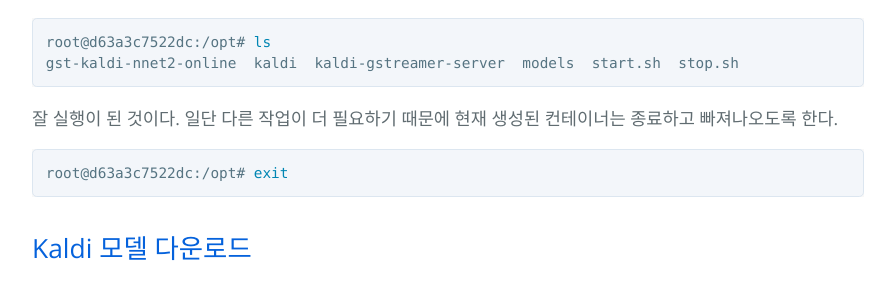
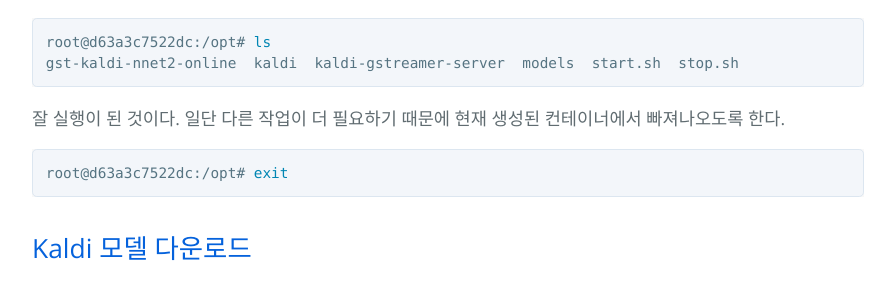
Before and after one commit to hcnoh/hcnoh.github.io, a Jekyll site: the page built from _posts/2019-02-28-kaldi-gstreamer-server.md, in a window 1280 px wide and 900 px high, scrolled down 3087 px. Shown: the part 154-444 px from the top of the window, without its empty margins (192-1087 px from the left). Built offline with Jekyll 4.4.1, drawn with Linux system fonts in a browser that asks for light colours; comment, search, counter and statistics services are not loaded.

Commit message:
Update 2019-02-28-kaldi-gstreamer-server.md

````diff
--- a/_posts/2019-02-28-kaldi-gstreamer-server.md
+++ b/_posts/2019-02-28-kaldi-gstreamer-server.md
@@ -121,7 +121,7 @@
 gst-kaldi-nnet2-online	kaldi  kaldi-gstreamer-server  models  start.sh  stop.sh
 ```
 
-잘 실행이 된 것이다. 일단 다른 작업이 더 필요하기 때문에 현재 생성된 컨테이너는 종료하고 빠져나오도록 한다.
+잘 실행이 된 것이다. 일단 다른 작업이 더 필요하기 때문에 현재 생성된 컨테이너에서 빠져나오도록 한다.
 
 ```bash
 root@d63a3c7522dc:/opt# exit
````
